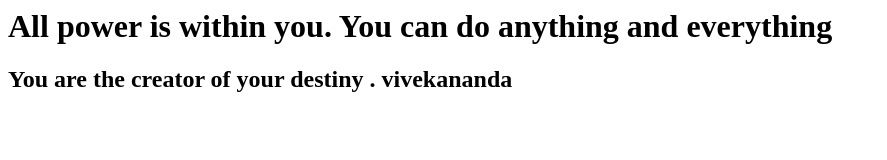
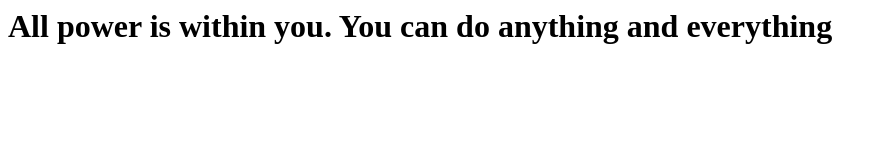
Before and after one commit to vijaygvit/myfirstgitrepo2023, a plain HTML site: page index.html in a window 1280 px wide. Shown: the whole page, without its empty margins (0-887 px from the left). Drawn offline with Linux system fonts and the light colour scheme.

Commit message:
Revert "added 2nd comment" sdasdsa :wq: This reverts commit a40fa97bfa805dace07c215ccd0d649fe97e4b78.

```diff
--- a/index.html
+++ b/index.html
@@ -1,7 +1,6 @@
 <html>
 <body>
  <h1>All power is within you. You can do anything and everything</h1>
- <h2>You are the creator of your destiny . vivekananda</h2>
 </body>
 
 </html>
```
